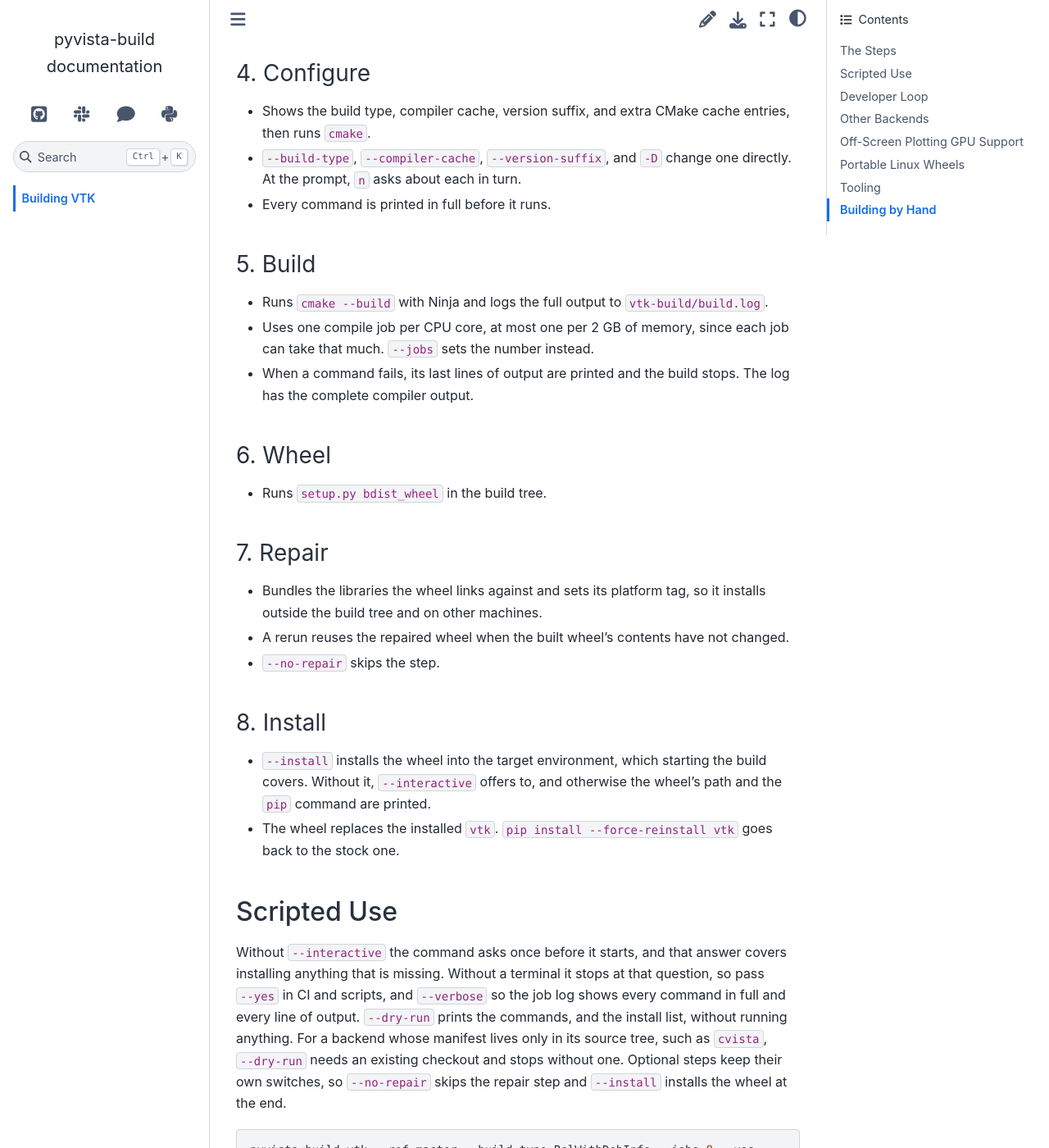
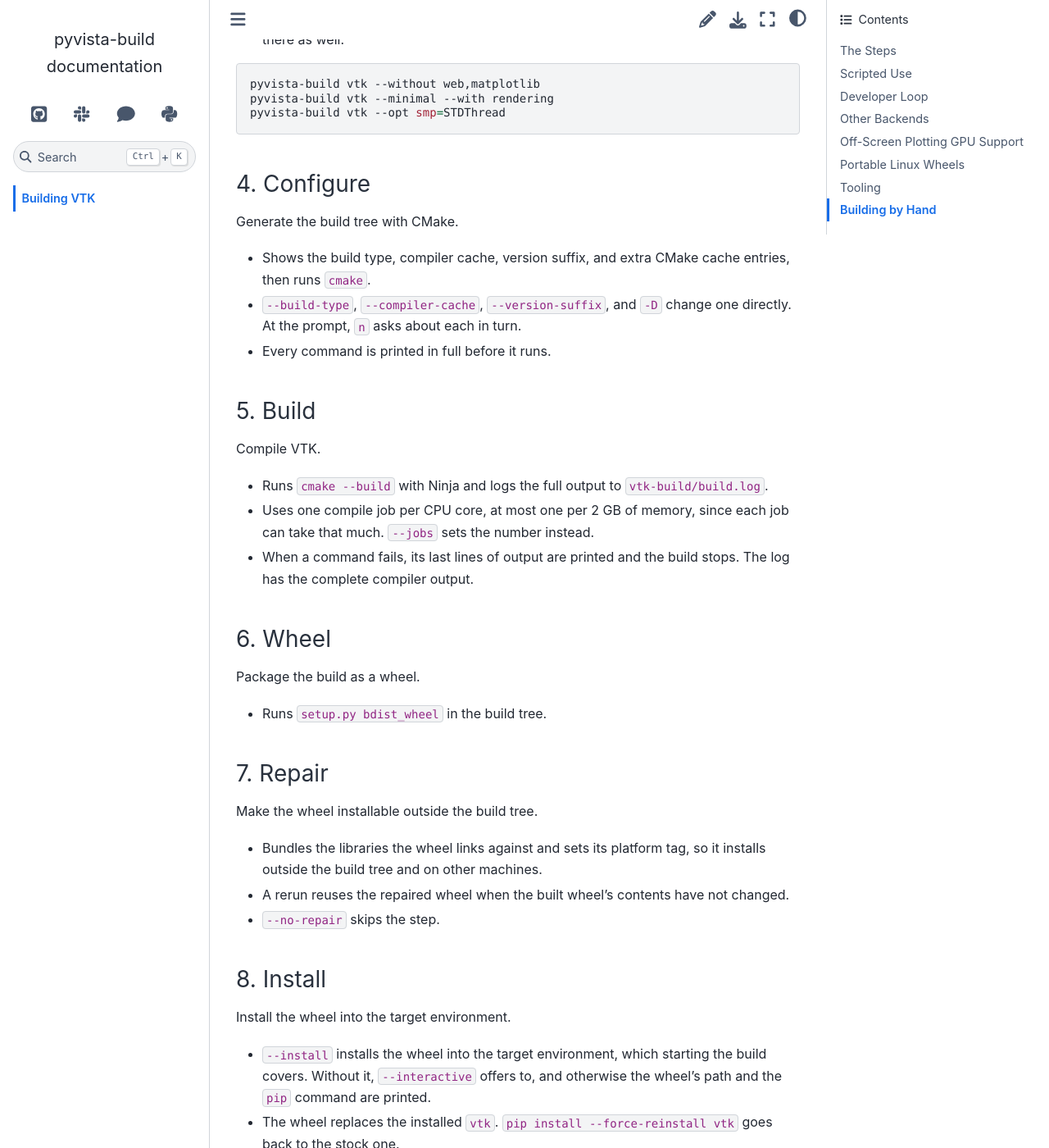
Before and after one commit to pyvista/pyvista-build, a Sphinx documentation site: the page built from doc/building.rst, in a window 1280 px wide and 1400 px high, scrolled down 2655 px. Shown: the whole window at 82% size. Built offline with Sphinx 7.4.7 and the Sphinx Book theme 1.1.4, drawn with Linux system fonts in a browser that asks for light colours; some of the changed text lies outside the part shown.

Commit message:
Open each build step with a one-line summary

```diff
--- a/doc/building.rst
+++ b/doc/building.rst
@@ -45,6 +45,8 @@
 
 1. Tools
 ^^^^^^^^
+Ensure the tools the build needs are available.
+
 - Checks ``git``, ``cmake``, ``ninja``, a C++ compiler, and the wheel repair
   tool before anything is downloaded. See `Tooling`_ for what each one does.
 - Lists everything the build would install, each item with where it goes:
@@ -63,6 +65,8 @@
 
 2. Source
 ^^^^^^^^^
+Get the VTK source to build.
+
 - Clones VTK into ``./vtk-build/src`` at the release tag PyVista supports.
 - ``--ref`` picks another tag, branch, or commit. ``--build-dir`` puts
   everything somewhere else. ``--source DIR`` builds a checkout you already
@@ -78,6 +82,8 @@
 
 3. Build options
 ^^^^^^^^^^^^^^^^
+Choose which modules and options to build.
+
 On top of the modules every build has, the modules to build are organized
 into named groups. The default set matches the stock wheel plus what
 PyVista's CI enables:
@@ -109,6 +115,8 @@
 
 4. Configure
 ^^^^^^^^^^^^
+Generate the build tree with CMake.
+
 - Shows the build type, compiler cache, version suffix, and extra CMake cache
   entries, then runs ``cmake``.
 - ``--build-type``, ``--compiler-cache``, ``--version-suffix``, and ``-D``
@@ -117,6 +125,8 @@
 
 5. Build
 ^^^^^^^^
+Compile VTK.
+
 - Runs ``cmake --build`` with Ninja and logs the full output to
   ``vtk-build/build.log``.
 - Uses one compile job per CPU core, at most one per 2 GB of memory, since
@@ -126,10 +136,14 @@
 
 6. Wheel
 ^^^^^^^^
+Package the build as a wheel.
+
 - Runs ``setup.py bdist_wheel`` in the build tree.
 
 7. Repair
 ^^^^^^^^^
+Make the wheel installable outside the build tree.
+
 - Bundles the libraries the wheel links against and sets its platform tag, so
   it installs outside the build tree and on other machines.
 - A rerun reuses the repaired wheel when the built wheel's contents have not
@@ -138,6 +152,8 @@
 
 8. Install
 ^^^^^^^^^^
+Install the wheel into the target environment.
+
 - ``--install`` installs the wheel into the target environment, which
   starting the build covers. Without it, ``--interactive`` offers to, and
   otherwise the wheel's path and the ``pip`` command are printed.
```
